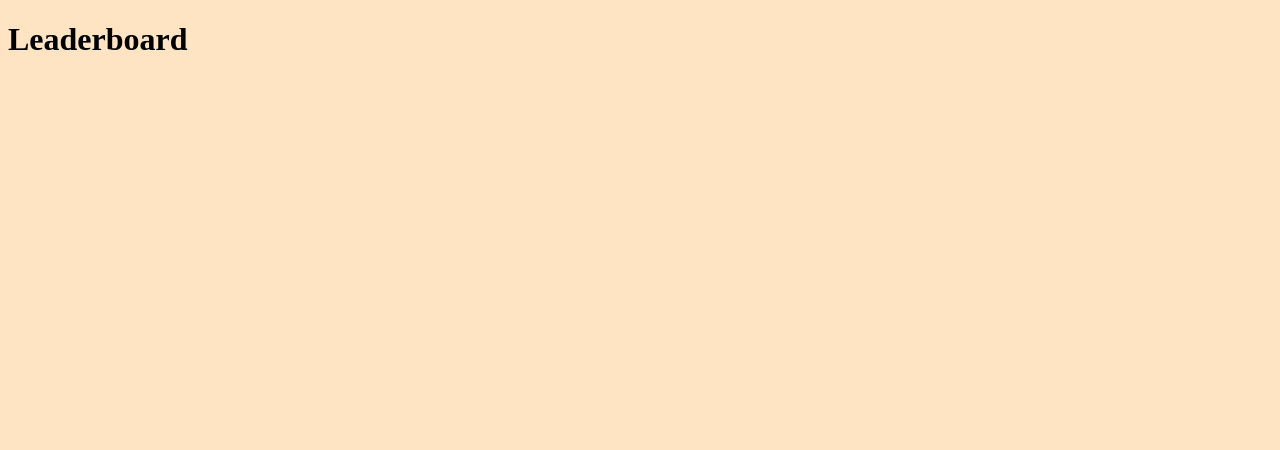
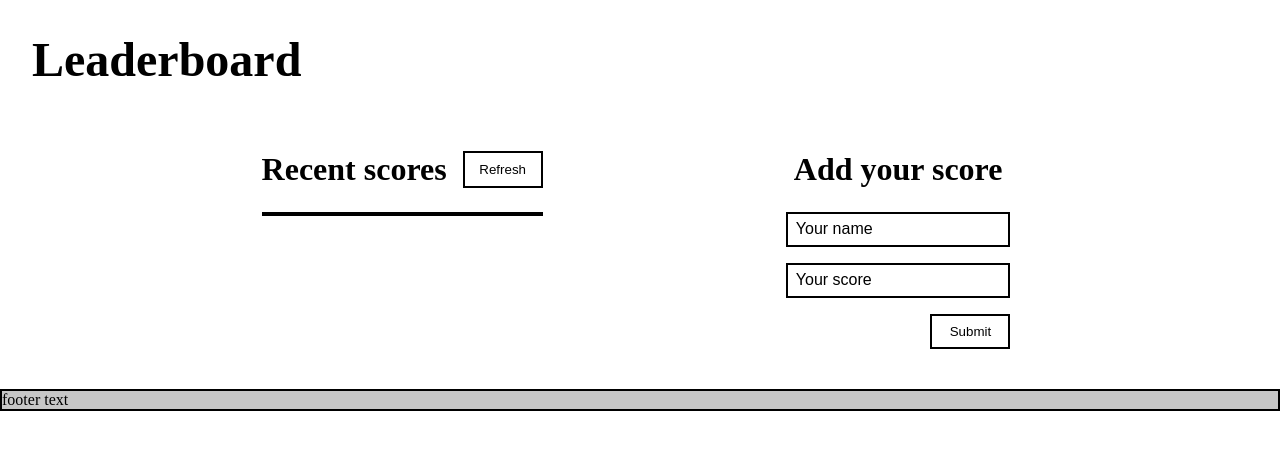
Before and after one commit to Berkay-akbas/Leaderboard, a website built with webpack: page src/index.html in a window 1280 px wide. Built offline with nearby package versions, Linux system fonts and the light colour scheme.

Commit message:
Add styles and basic functionality

```diff
--- a/src/index.html
+++ b/src/index.html
@@ -6,6 +6,31 @@
     <title>Leaderboard</title>
   </head>
   <body>
-    <h1>Leaderboard</h1>
+    <header class="title">
+      <h1>Leaderboard</h1>
+    </header>
+    <section class="main">
+      <div class="score-container">
+        <div class="recent">
+          <h2>Recent scores</h2>
+          <button class="refresh" type="button">Refresh</button>
+        </div>
+        <ul class="score-list"></ul>
+      </div>
+      <div class="add-score">
+        <form class="user-input">
+          <h2>Add your score</h2>
+          <input type="text" placeholder="Your name" class="user-name" />
+          <input
+            type="text"
+            placeholder="Your score"
+            id="a"
+            class="user-score"
+          />
+          <button class="user-submit" type="button">Submit</button>
+        </form>
+      </div>
+    </section>
+    <footer>footer text</footer>
   </body>
 </html>
--- a/src/index.js
+++ b/src/index.js
@@ -1 +1,22 @@
 import './style.css';
+import Score from './script.js';
+
+const submit = document.querySelector('.user-submit');
+const refresh = document.querySelector('.refresh');
+
+const nameInput = document.querySelector('.user-name');
+const scoreInput = document.getElementById('a');
+
+const scoreHolder = document.querySelector('.score-list');
+
+submit.addEventListener('click', () => {
+  const score = new Score(nameInput.value, scoreInput.value);
+  const newScore = score.add();
+  scoreHolder.appendChild(newScore);
+  nameInput.value = '';
+  scoreInput.value = '';
+});
+
+refresh.addEventListener('click', () => {
+  scoreHolder.innerHTML = '';
+});
--- /dev/null
+++ b/src/script.js
@@ -0,0 +1,13 @@
+export default class Score {
+  constructor(username, score) {
+    this.username = username;
+    this.score = score;
+  }
+
+  add() {
+    const newScore = document.createElement('li');
+    newScore.classList.add('item');
+    newScore.innerHTML = `${this.username}: ${this.score}`;
+    return newScore;
+  }
+}
--- a/src/style.css
+++ b/src/style.css
@@ -1,3 +1,85 @@
-body {
-  background-color: bisque;
+*,
+*::after,
+*::before {
+  box-sizing: border-box;
+  margin: 0;
+  padding: 0;
 }
+
+.item:nth-child(even) {
+  background-color: rgb(199, 199, 199);
+}
+
+.title h1 {
+  font-size: 3rem;
+  padding: 2rem;
+}
+
+.main {
+  display: flex;
+  flex-direction: row;
+  justify-content: space-around;
+  padding: 2rem 9rem;
+}
+
+.user-input {
+  display: flex;
+  flex-direction: column;
+}
+
+.user-input * {
+  margin: 0.5rem;
+  padding: 0.5rem;
+}
+
+.recent {
+  display: flex;
+}
+
+.recent h2 {
+  font-size: 2rem;
+}
+
+footer {
+  background-color: rgb(199, 199, 199);
+  border: 2px black solid;
+}
+
+.user-input h2 {
+  font-size: 2rem;
+  padding-top: 0;
+  margin-top: 0;
+}
+
+.score-list {
+  list-style: none;
+  border: 2px black solid;
+  margin-top: 1.5rem;
+}
+
+.score-list li {
+  padding: 0.3rem;
+}
+
+.refresh {
+  margin-left: 1rem;
+  border: 2px black solid;
+  background-color: white;
+  width: 5rem;
+}
+
+.user-submit {
+  width: 5rem;
+  border: 2px black solid;
+  background-color: white;
+  margin-left: auto;
+}
+
+.user-input input {
+  border: 2px black solid;
+}
+
+input::placeholder {
+  font-size: 1rem;
+  color: black;
+}
--- a/webpack.config.js
+++ b/webpack.config.js
@@ -3,6 +3,7 @@ const HtmlWebpackPlugin = require('html-webpack-plugin');
 
 module.exports = {
   entry: './src/index.js',
+  watch: true,
   devServer: {
     static: './dist',
   },
```
Also changed, not shown: dist/index.html, dist/main.js.
